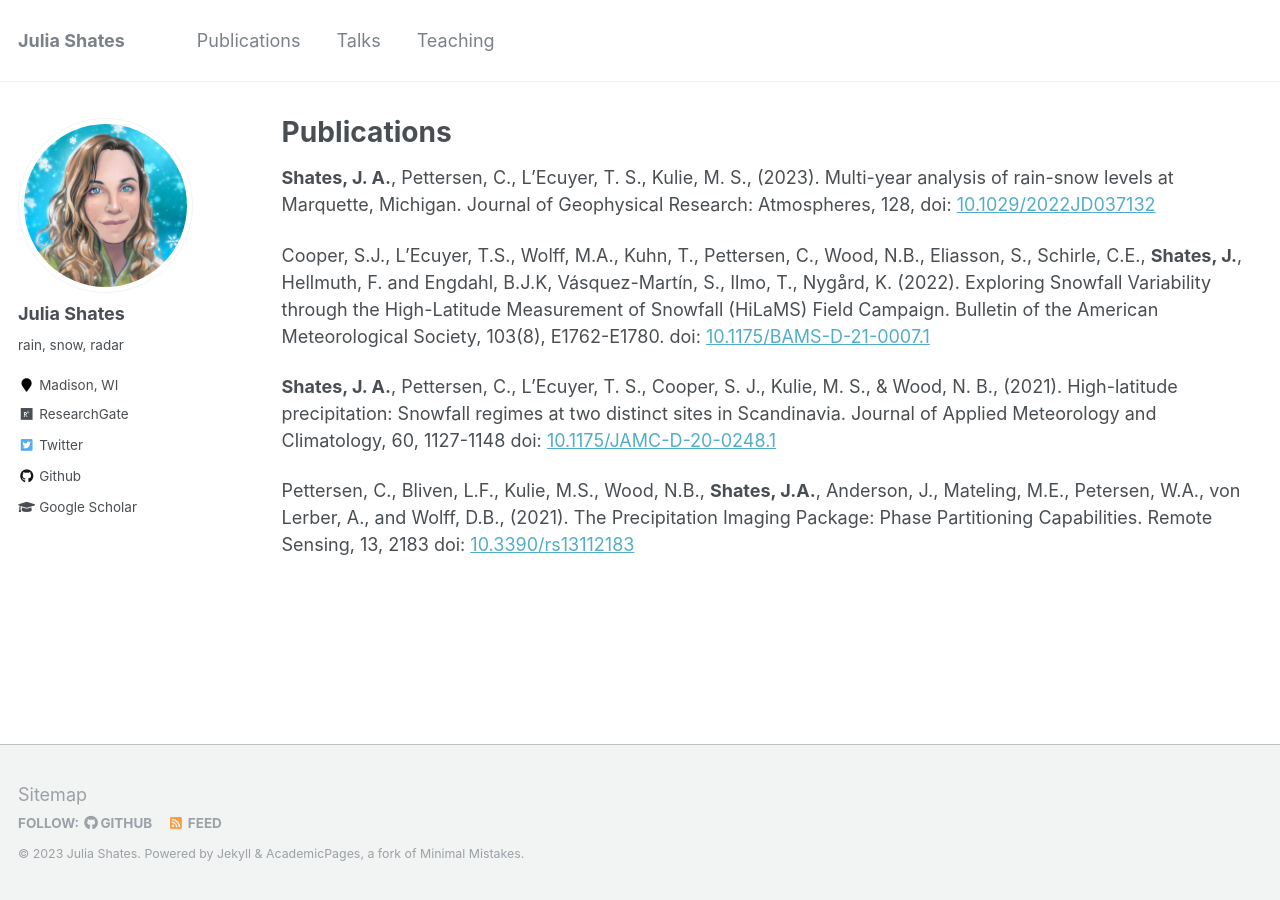
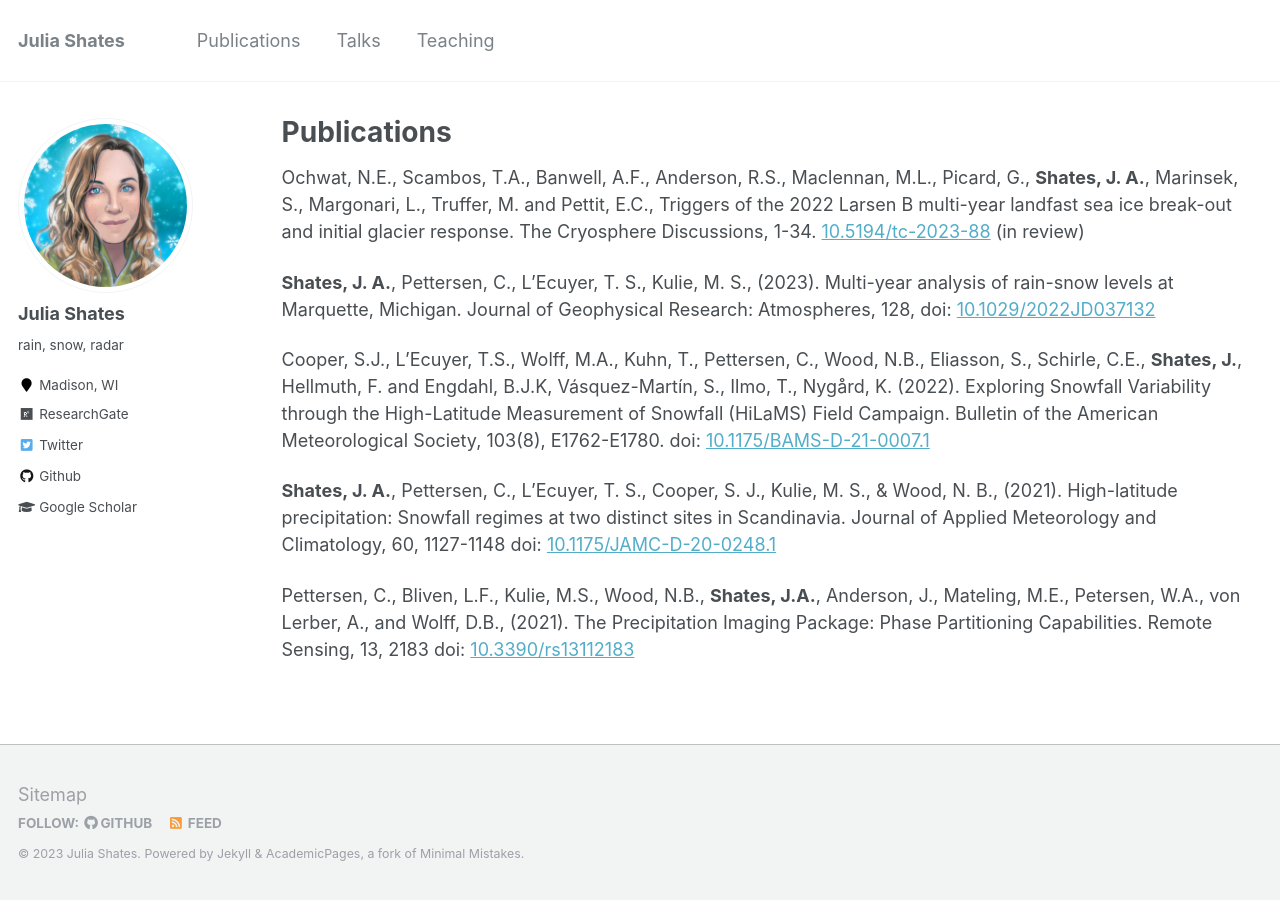
Before and after one commit to shates/shates.github.io, a Jekyll site: the page built from _pages/publications.md, in a window 1280 px wide. Built offline with Jekyll 4.4.1, drawn with Linux system fonts in a browser that asks for light colours.

Commit message:
Update publications.md

```diff
--- a/_pages/publications.md
+++ b/_pages/publications.md
@@ -4,6 +4,8 @@ title: "Publications"
 permalink: /publications/
 author_profile: true
 ---
+
+Ochwat, N.E., Scambos, T.A., Banwell, A.F., Anderson, R.S., Maclennan, M.L., Picard, G., **Shates, J. A.**, Marinsek, S., Margonari, L., Truffer, M. and Pettit, E.C., Triggers of the 2022 Larsen B multi-year landfast sea ice break-out and initial glacier response. The Cryosphere Discussions, 1-34. [10.5194/tc-2023-88](https://tc.copernicus.org/preprints/tc-2023-88/) (in review)
 
 **Shates, J. A.**, Pettersen, C., L’Ecuyer, T. S., Kulie, M. S., (2023). Multi-year analysis of rain-snow levels at Marquette, Michigan. Journal of Geophysical Research: Atmospheres, 128, doi: [10.1029/2022JD037132](https://doi.org/10.1029/2022JD037132)
 
```
